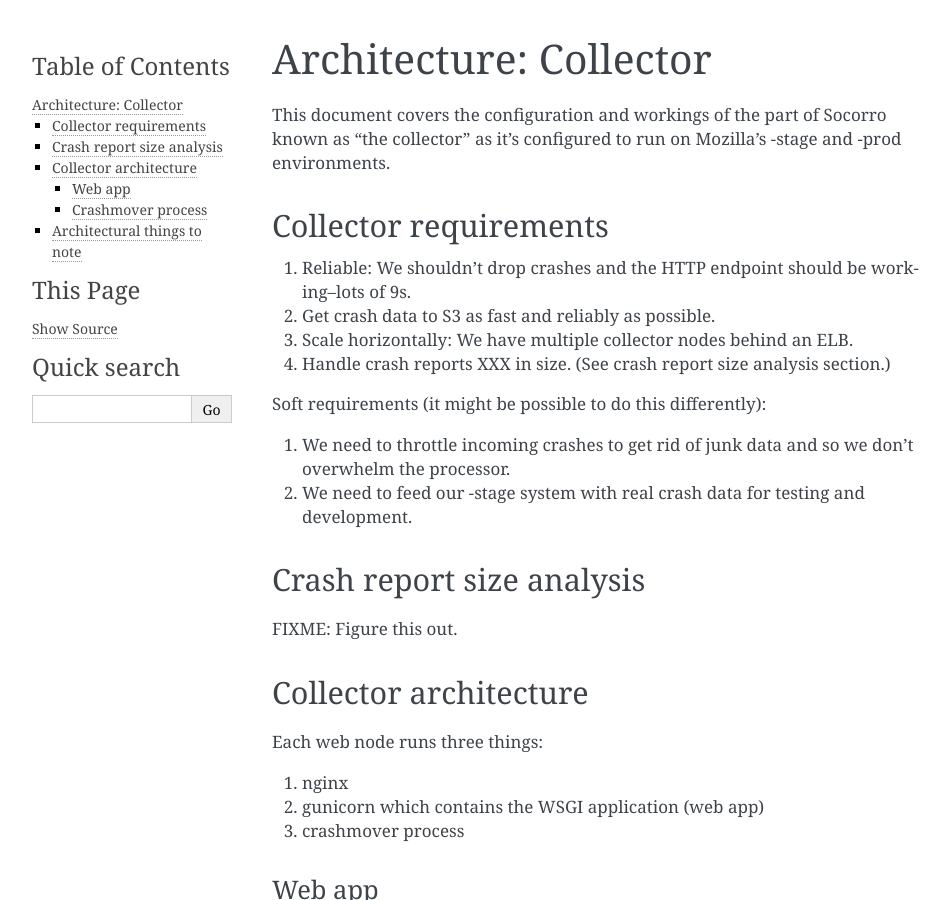
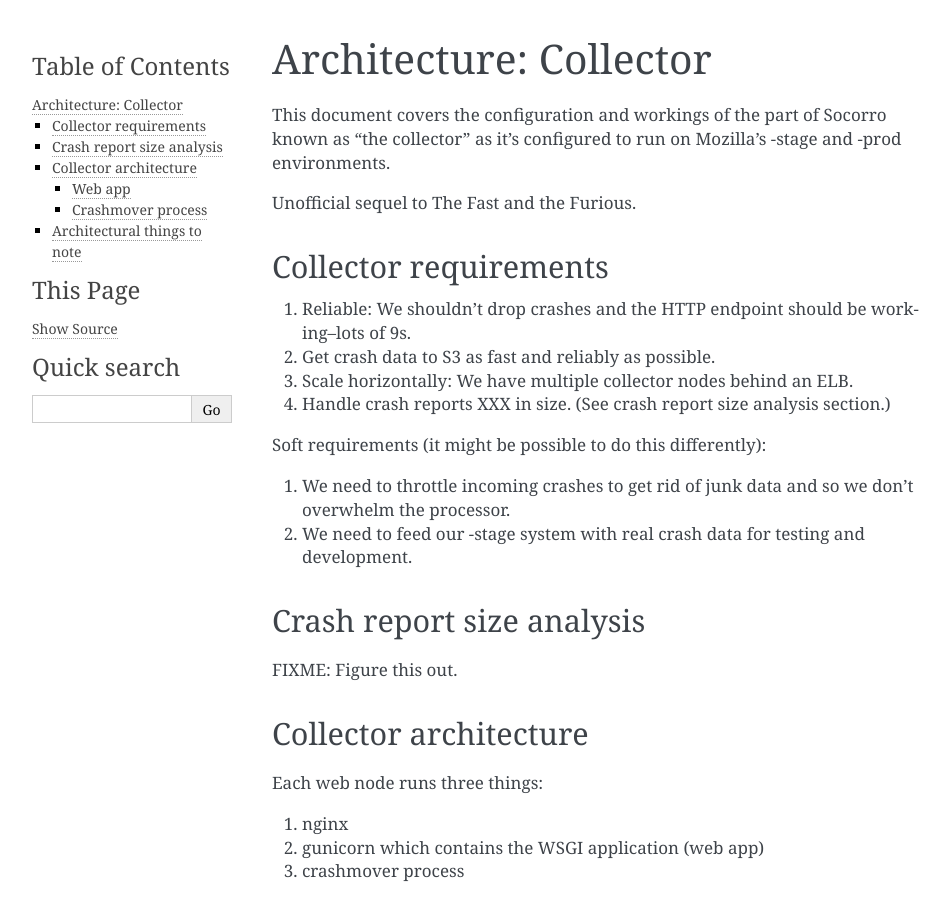
Before and after one commit to willkg/socorro-zero, a Sphinx documentation site: the page built from docs/arch_collector.rst, in a window 1280 px wide and 900 px high. Shown: the whole window, without its empty margins (148-1098 px from the left). Built offline with Sphinx 7.4.7, drawn with Linux system fonts in a browser that asks for light colours.

Commit message:
Call it what it is

```diff
--- a/docs/arch_collector.rst
+++ b/docs/arch_collector.rst
@@ -5,6 +5,8 @@
 This document covers the configuration and workings of the part of Socorro known
 as "the collector" as it's configured to run on Mozilla's -stage and -prod
 environments.
+
+Unofficial sequel to The Fast and the Furious.
 
 
 Collector requirements
```
